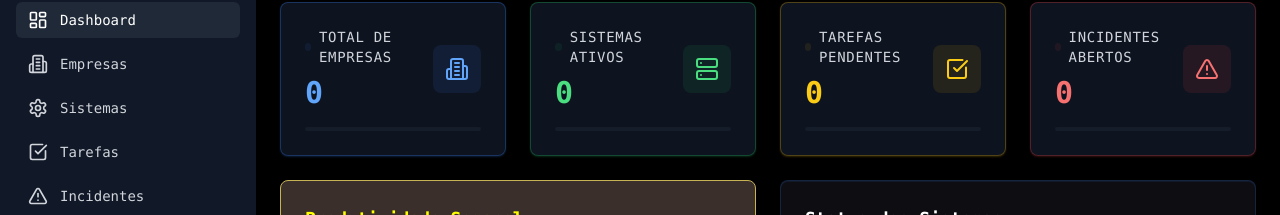
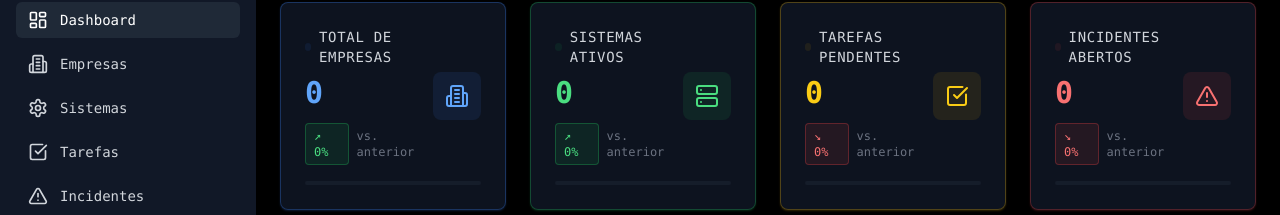
Before and after one commit to salesgordo0022/taskflow-ti-hub-94, a React (Vite) app: page / in a window 1280 px wide. Shown: the part 86-301 px from the top of the page. Built offline with nearby package versions, Linux system fonts and the light colour scheme; no server answers; the database is empty.

Commit message:
Fix: Dashboard and Systems component props
The AI fixed prop mismatches in `Dashboard.tsx` and `Systems.tsx`, specifically addressing the `change` prop in `MetricCard` and the `onCreate` prop in `SystemCreateModal`.

```diff
--- a/src/pages/Dashboard.tsx
+++ b/src/pages/Dashboard.tsx
@@ -39,28 +39,28 @@ const Dashboard: React.FC = () => {
           value={companies.length}
           icon={Building2}
           color="blue"
-          change={{ value: 0, isPositive: true }}
+          trend={{ value: 0, isPositive: true }}
         />
         <MetricCard
           title="Sistemas Ativos"
           value={activeSystems}
           icon={Server}
           color="green"
-          change={{ value: 0, isPositive: true }}
+          trend={{ value: 0, isPositive: true }}
         />
         <MetricCard
           title="Tarefas Pendentes"
           value={pendingTasks}
           icon={CheckSquare}
           color="yellow"
-          change={{ value: 0, isPositive: false }}
+          trend={{ value: 0, isPositive: false }}
         />
         <MetricCard
           title="Incidentes Abertos"
           value={openIncidents}
           icon={AlertTriangle}
           color="red"
-          change={{ value: 0, isPositive: false }}
+          trend={{ value: 0, isPositive: false }}
         />
       </div>
 
--- a/src/pages/Systems.tsx
+++ b/src/pages/Systems.tsx
@@ -61,7 +61,7 @@ const Systems: React.FC = () => {
       </div>
 
       <SystemCreateModal
-        onCreate={createSystem}
+        onSave={createSystem}
       />
     </div>
   );
```
